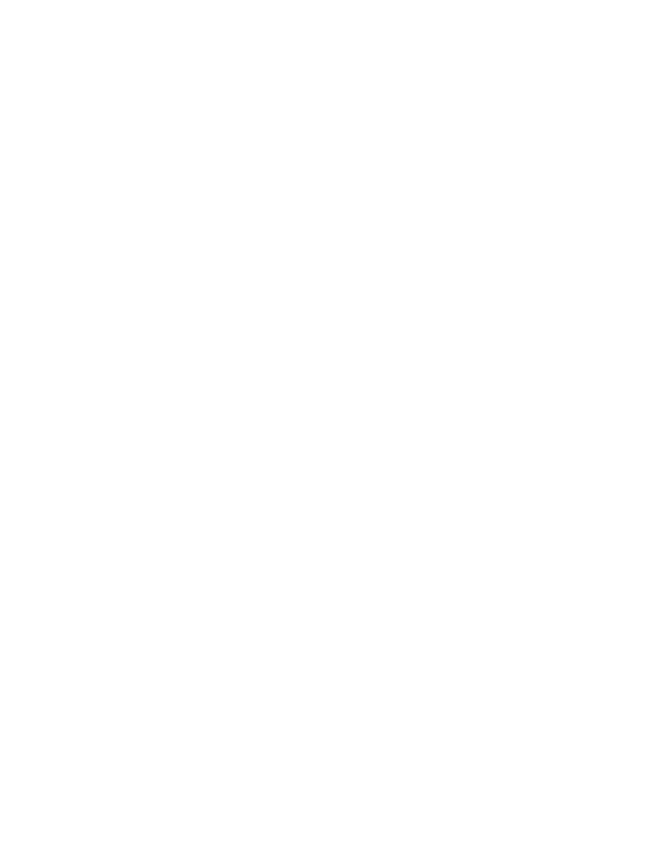
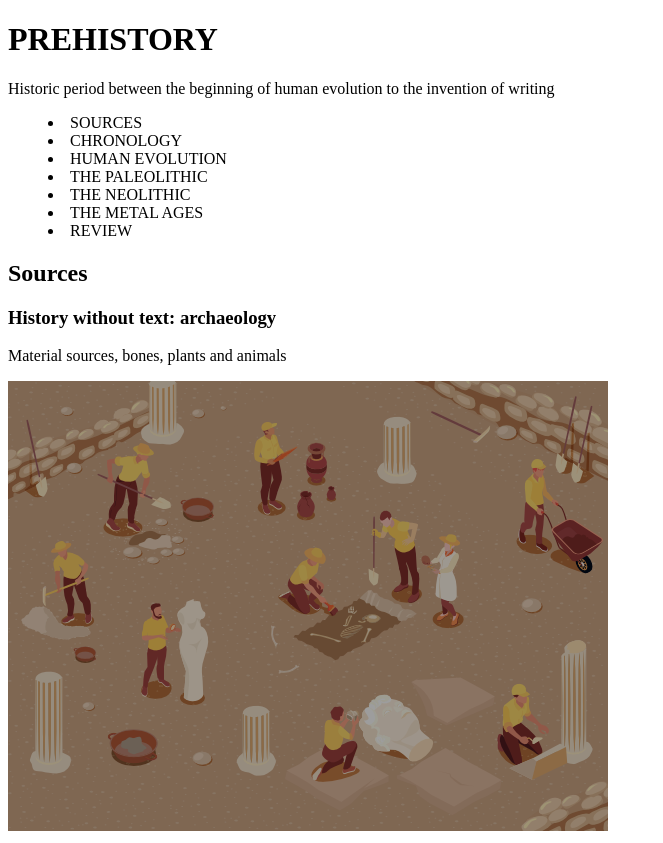
Before and after one commit to Yevestevez/prehistory-1, a website: page index.html in a window 1280 px wide. Shown: the whole page, without its empty margins (0-663 px from the left). Before the commit the page ends 800 px from the top, so only its background shows below. Drawn offline with Linux system fonts and the light colour scheme.

Commit message:
Update web structure and add img

```diff
--- a/index.html
+++ b/index.html
@@ -10,5 +10,39 @@
         />
         <link rel="shortcut icon" href="favicon.svg" type="image/xml-svg" />
     </head>
-    <body></body>
+
+    <body>
+        <header>
+            <hgroup>
+                <h1>PREHISTORY</h1>
+                <p>
+                    Historic period between the beginning of human evolution to
+                    the invention of writing
+                </p>
+            </hgroup>
+            <nav>
+                <menu>
+                    <li>SOURCES</li>
+                    <li>CHRONOLOGY</li>
+                    <li>HUMAN EVOLUTION</li>
+                    <li>THE PALEOLITHIC</li>
+                    <li>THE NEOLITHIC</li>
+                    <li>THE METAL AGES</li>
+                    <li>REVIEW</li>
+                </menu>
+            </nav>
+        </header>
+        <main>
+            <section>
+                <h2>Sources</h2>
+                <h3>History without text: archaeology</h3>
+                <p>Material sources, bones, plants and animals</p>
+                <img
+                    src="./assets/img/archeology-600x450.avif"
+                    alt="Illustration of an archaeological excavation"
+                />
+            </section>
+        </main>
+        <footer></footer>
+    </body>
 </html>
```
Also changed, not shown: assets/img/archeology-600x450.avif (added).
